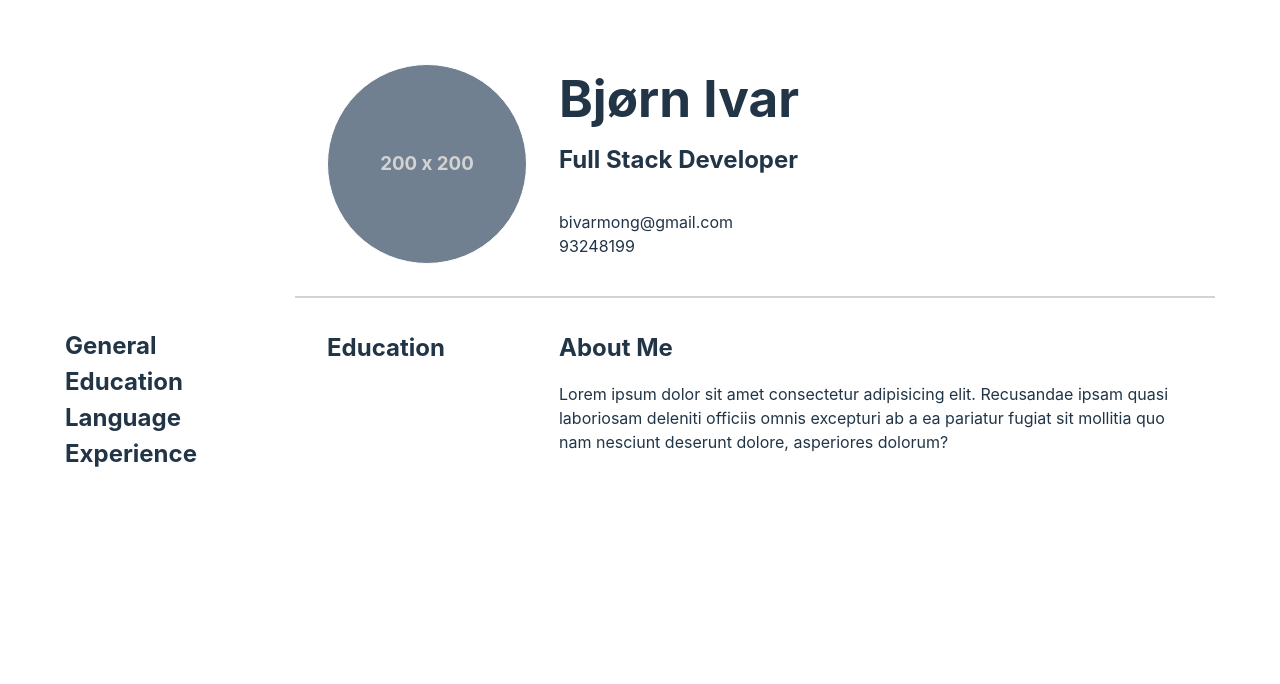
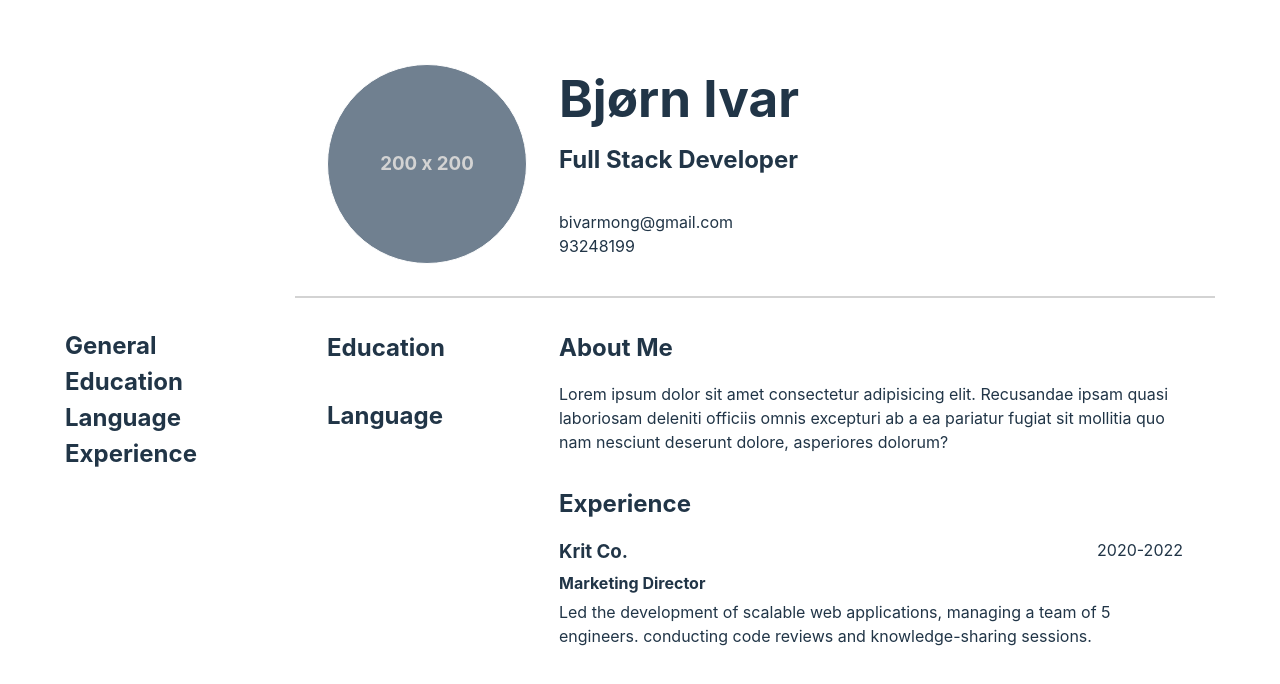
Before and after one commit to xswitch/cvApp, a React (Vite) app: page / in a window 1280 px wide. Shown: the top 684 px of the page. Built offline with nearby package versions, Linux system fonts and the light colour scheme.

Commit message:
feat: added inputs to experiences feat: added experiences to cv

```diff
--- a/src/App.jsx
+++ b/src/App.jsx
@@ -4,6 +4,8 @@ import Section from "./components/section";
 import Input from "./components/input";
 import Cv from "./components/cv";
 import Education from "./components/education";
+import Language from "./components/language";
+import Experience from "./components/experience";
 
 function App() {
   const [profile, setProfile] = useState({
@@ -14,8 +16,23 @@ function App() {
     aboutMe: 'Lorem ipsum dolor sit amet consectetur adipisicing elit. Recusandae ipsam quasi laboriosam deleniti officiis omnis excepturi ab a ea pariatur fugiat sit mollitia quo nam nesciunt deserunt dolore, asperiores dolorum?'
   });
   const [educationList, setEducationList] = useState([])
+  const [languages, setLanguages] = useState([])
+  const [openIndex, setOpenIndex] = useState(0);
+  const [experiences, setExperiences] = useState([])
 
-  const [openIndex, setOpenIndex] = useState(0);
+  const addExperience = (experience) => setExperiences([...experiences, experience])
+
+  const removeExperience = (index) => {
+    const newList = [...experiences];
+    setExperiences([...newList.slice(0, index), ...newList.slice(index + 1)])
+  }
+
+  const addLanguage = (language) => setLanguages([...languages, language])
+
+  const removeLanguage = (index) => {
+    const newList = [...languages];
+    setLanguages([...newList.slice(0, index), ...newList.slice(index + 1)])
+  }
 
   const changeProfile = (value, property) => {
     setProfile({
@@ -112,20 +129,22 @@ function App() {
           onClick={() => changeIndex(3)}
           index={openIndex}
           id={3}
+          className={'section languageSection'}
         >
-          <h3>Moar stuff</h3>
+          <Language add={addLanguage} removeLanguage={removeLanguage} languages={languages}></Language>
         </Section>
         <Section
           title={"Experience"}
           onClick={() => changeIndex(4)}
           index={openIndex}
           id={4}
+          className={'section languageSection'}
         >
-          <h3>EVEN MOAR</h3>
+          <Experience add={addExperience} removeExperience={removeExperience} experiences={experiences}></Experience>
         </Section>
       </div>
       <main>
-        <Cv profile={profile} educationList={educationList}></Cv>
+        <Cv profile={profile} educationList={educationList} languages={languages} experiences={experiences}></Cv>
       </main>
     </div>
   );
--- a/src/components/cv.jsx
+++ b/src/components/cv.jsx
@@ -1,6 +1,6 @@
-import '../styles/cv.css'
+import "../styles/cv.css";
 
-export default function Cv({profile, educationList}) {
+export default function Cv({ profile, educationList, languages, experiences }) {
   return (
     <div className="cvContainer">
       <div className="cvHeader">
@@ -22,15 +22,26 @@ export default function Cv({profile, educationList}) {
         <div className="cvSidebar">
           <div className="cvEducation">
             <h2>Education</h2>
-            {educationList.length !== 0 && educationList.map((education) => {
+            {educationList.length !== 0 &&
+              educationList.map((education) => {
                 return (
-                <div className='studyEntry' key={crypto.randomUUID()}>
+                  <div className="studyEntry" key={crypto.randomUUID()}>
                     <p>{education.study}</p>
                     <p>{education.university}</p>
                     <p>{education.date}</p>
                   </div>
-              )
+                );
               })}
+          </div>
+          <div className="cvLanguage">
+            <h2>Language</h2>
+            {languages.length !== 0 && (
+              <div>
+                {languages.map((language) => {
+                  return <p key={crypto.randomUUID()}>{language}</p>;
+                })}
+              </div>
+            )}
           </div>
         </div>
         <div className="cvMain">
@@ -38,8 +49,33 @@ export default function Cv({profile, educationList}) {
             <h2>About Me</h2>
             <p>{profile.aboutMe}</p>
           </div>
+          <div className="cvExperience">
+            <h2>Experience</h2>
+            {experiences.length !== 0 && (
+              experiences.map(experience => {
+                return (
+                  <div key={crypto.randomUUID()} className="experienceEntry">
+                    <div className="experienceTitle">
+                      <h3>{experience.company}</h3>
+                      <p>{experience.date}</p>
+                    </div>
+                    <h4>{experience.role}</h4>
+                    <p>{experience.description}</p>
+                  </div>
+                )
+              })
+            )}
+            <div className="experienceEntry">
+              <div className="experienceTitle">
+                <h3>Krit Co.</h3>
+                <p>2020-2022</p>
+              </div>
+              <h4>Marketing Director</h4>
+              <p>Led the development of scalable web applications, managing a team of 5 engineers. conducting code reviews and knowledge-sharing sessions.</p>
             </div>
           </div>
         </div>
-  )
+      </div>
+    </div>
+  );
 }
--- /dev/null
+++ b/src/components/experience.jsx
@@ -0,0 +1,41 @@
+import { useState } from 'react'
+import '../styles/experience.css'
+
+export default function Experience({add, removeExperience, experiences}) {
+  const [currentExperience, setCurrentExperience] = useState({
+    company: '',
+    date: '',
+    role: '',
+    description: '',
+  })
+  const changeExperience = (property, value) => {
+    setCurrentExperience({
+      ...currentExperience,
+      [property]: value,
+    })
+  }
+
+  return (
+    <>
+      <div className="experienceInputContainer">
+        <div className="experienceInput">
+          <h4>Company</h4>
+          <input type="text" value={currentExperience.company} onChange={(e) => changeExperience('company', e.target.value)} />
+        </div>
+        <div className="experienceInput">
+          <h4>Date</h4>
+          <input type="text" value={currentExperience.date} onChange={(e) => changeExperience('date', e.target.value)} />
+        </div>
+        <div className="experienceInput">
+          <h4>Job Title</h4>
+          <input type="text" value={currentExperience.role} onChange={(e) => changeExperience('role', e.target.value)} />
+        </div>
+        <div className="experienceInput">
+          <h4>Job Description</h4>
+          <input type="text" value={currentExperience.description} onChange={(e) => changeExperience('description', e.target.value)} />
+        </div>
+        <button className='addButton' onClick={() => add(currentExperience)}>ADD</button>
+      </div>
+    </>
+  )
+}
--- a/src/components/language.jsx
+++ b/src/components/language.jsx
@@ -1,3 +1,25 @@
-export default function Language() {
+import { useState } from 'react'
+import '../styles/language.css'
 
+export default function Language({languages, add, removeLanguage}) {
+  const [currentLanguage, setCurrentLanguage] = useState('')
+  return (
+    <>
+    <div className='languageInput'>
+      <input value={currentLanguage} onChange={(e) => setCurrentLanguage(e.target.value)} />
+      <button className="addButton" onClick={() => add(currentLanguage)}>ADD</button>
+    </div>
+    {languages.length > 0 && (<h4>Languages</h4>)}
+    {(languages.length > 0 && (
+      languages.map((language, index) => {
+        return (
+          <div key={crypto.randomUUID()} className="languageEntry">
+            <p>{language}</p>
+            <button className="removeButton" onClick={() => removeLanguage(index)}>REMOVE</button>
+          </div>
+        )
+      })
+    ))}
+    </>
+  )
 }
--- a/src/styles/cv.css
+++ b/src/styles/cv.css
@@ -18,12 +18,6 @@
   display: flex;
   flex-direction: column;
   gap: 2rem;
-}
-
-.cvTitle {
-  display: flex;
-  flex-direction: column;
-  gap: 1rem;
 }
 
 .headerPhoto {
@@ -47,14 +41,19 @@
   padding: 2rem;
 }
 
-.cvAboutMe {
+.cvMain,
+.cvSidebar {
+  display: flex;
+  flex-direction: column;
+  gap: 2rem;
+}
+
+.cvEducation,
+.cvLanguage,
+.cvAboutMe,
+.cvTitle,
+.cvExperience {
   display: flex;
   flex-direction: column;
   gap: 1rem;
 }
-
-.cvEducation {
-  display: flex;
-  flex-direction: column;
-  gap: 1rem;
-}
--- /dev/null
+++ b/src/styles/experience.css
@@ -0,0 +1,16 @@
+.experienceTitle {
+  display: flex;
+  justify-content: space-between;
+}
+
+.experienceEntry {
+  display: flex;
+  gap: 5px;
+  flex-direction: column;
+}
+
+.experienceInputContainer {
+  display: flex;
+  flex-direction: column;
+  gap: 0.5rem;
+}
--- /dev/null
+++ b/src/styles/language.css
@@ -0,0 +1,19 @@
+.languageEntry {
+  display: flex;
+  gap: 5px;
+  align-items: center;
+  justify-content: space-between;
+}
+
+.languageInput {
+  display: flex;
+  gap: 5px;
+  justify-content: space-between;
+  align-items: center;
+}
+
+.languageSection {
+  display: flex;
+  flex-direction: column;
+  gap: 5px;
+}
```
Lines whose indentation alone changed are shown as unchanged.
